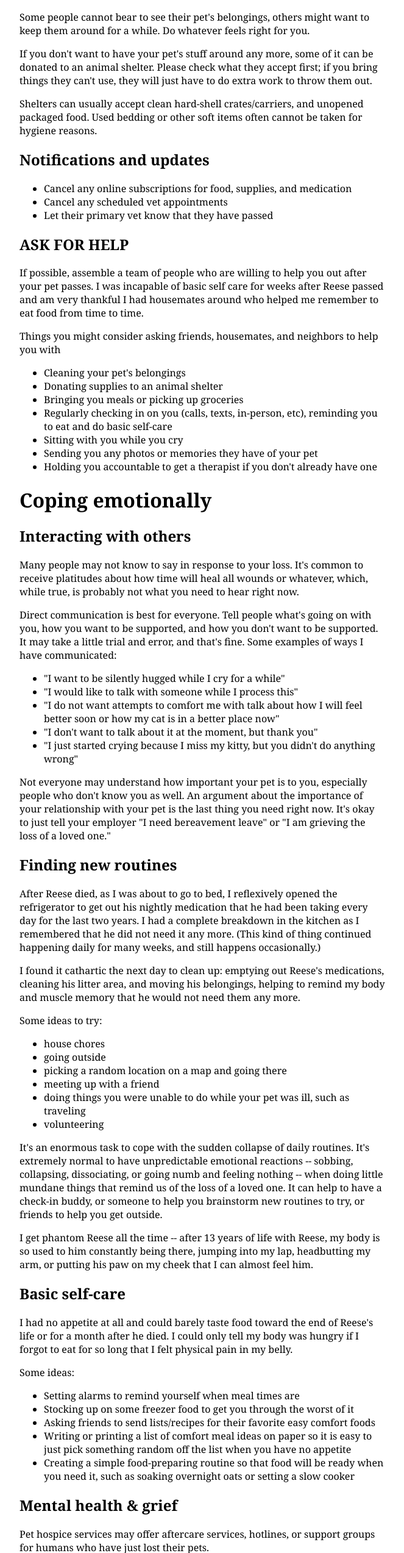
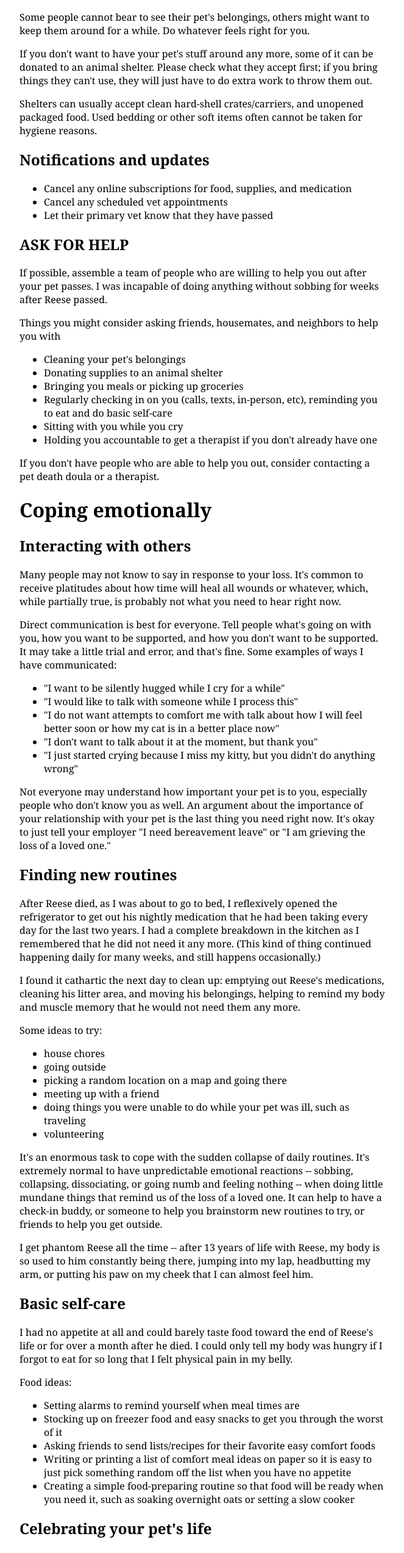
Before and after one commit to reesekitty/reesekitty.github.io, a plain HTML site: page loss.html in a window 1280 px wide. Shown: the part 254-2800 px from the top of the page at 61% size, without its empty margins (308-971 px from the left). Drawn offline with Linux system fonts and the light colour scheme.

Commit message:
amend loss & EOL

```diff
--- a/loss.html
+++ b/loss.html
@@ -24,7 +24,7 @@
 
 <h2>ASK FOR HELP</h2>
 
-<p>If possible, assemble a team of people who are willing to help you out after your pet passes. I was incapable of basic self care for weeks after Reese passed and am very thankful I had housemates around who helped me remember to eat food from time to time.</p>
+<p>If possible, assemble a team of people who are willing to help you out after your pet passes. I was incapable of doing anything without sobbing for weeks after Reese passed.</p>
 
 <p>Things you might consider asking friends, housemates, and neighbors to help you with</p>
 <ul>
@@ -33,15 +33,16 @@
 	<li>Bringing you meals or picking up groceries</li>
 	<li>Regularly checking in on you (calls, texts, in-person, etc), reminding you to eat and do basic self-care</li>
 	<li>Sitting with you while you cry</li>
-	<li>Sending you any photos or memories they have of your pet</li>
 	<li>Holding you accountable to get a therapist if you don't already have one</li>
 </ul>
+
+<p>If you don't have people who are able to help you out, consider contacting a pet death doula or a therapist.</p>
 
 <h1>Coping emotionally</h1>
 
 <h2>Interacting with others</h2>
 
-<p>Many people may not know to say in response to your loss. It's common to receive platitudes about how time will heal all wounds or whatever, which, while true, is probably not what you need to hear right now.</p>
+<p>Many people may not know to say in response to your loss. It's common to receive platitudes about how time will heal all wounds or whatever, which, while partially true, is probably not what you need to hear right now.</p>
 
 <p>Direct communication is best for everyone. Tell people what's going on with you, how you want to be supported, and how you don't want to be supported. It may take a little trial and error, and that's fine. Some examples of ways I have communicated:</p>
 <ul>
@@ -76,22 +77,32 @@
 
 <h2>Basic self-care</h2>
 
-<p>I had no appetite at all and could barely taste food toward the end of Reese's life or for a month after he died. I could only tell my body was hungry if I forgot to eat for so long that I felt physical pain in my belly.</p>
+<p>I had no appetite at all and could barely taste food toward the end of Reese's life or for over a month after he died. I could only tell my body was hungry if I forgot to eat for so long that I felt physical pain in my belly.</p>
+
+<p>Food ideas:</p>
+<ul>
+	<li>Setting alarms to remind yourself when meal times are</li>
+	<li>Stocking up on freezer food and easy snacks to get you through the worst of it</li>
+	<li>Asking friends to send lists/recipes for their favorite easy comfort foods</li>
+	<li>Writing or printing a list of comfort meal ideas on paper so it is easy to just pick something random off the list when you have no appetite</li>
+	<li>Creating a simple food-preparing routine so that food will be ready when you need it, such as soaking overnight oats or setting a slow cooker</li>
+</ul>
+
+<h2>Celebrating your pet's life</h2>
 
 <p>Some ideas:</p>
 <ul>
-	<li>Setting alarms to remind yourself when meal times are</li>
-	<li>Stocking up on some freezer food to get you through the worst of it</li>
-	<li>Asking friends to send lists/recipes for their favorite easy comfort foods</li>
-	<li>Writing or printing a list of comfort meal ideas on paper so it is easy to just pick something random off the list when you have no appetite</li>
-	<li>Creating a simple food-preparing routine so that food will be ready when you need it, such as soaking overnight oats or setting a slow cooker</li>
+  <li>Ask people to send you any photos or memories they have of your pet</li>
+  <li>Make them a memorial</li>
+  <li>Journal about them</li>
+  <li>Make an album of cherished photos</li>
 </ul>
 
 <h2>Mental health & grief</h2>
 
 <p>Pet hospice services may offer aftercare services, hotlines, or support groups for humans who have just lost their pets.</p>
 
-<p>Tanya's Guide has a list of support groups and a <a href="http://felinecrf.org/coping_with_your_loss.htm">page on coping with loss</a>.</p>
+<p>Tanya's Guide has a list of support groups and a <a href="http://felinecrf.org/coping_with_your_loss.htm">page on coping with loss</a> that helped me enormously.</p>
 
 <p>During the pandemic, I developed a general mental health public resource kit, <a href="https://innerdemons.me">innerdemons.me</a>.</p>
 
```
Also changed, not shown: EOL-planning.html (+1 -1 lines).
